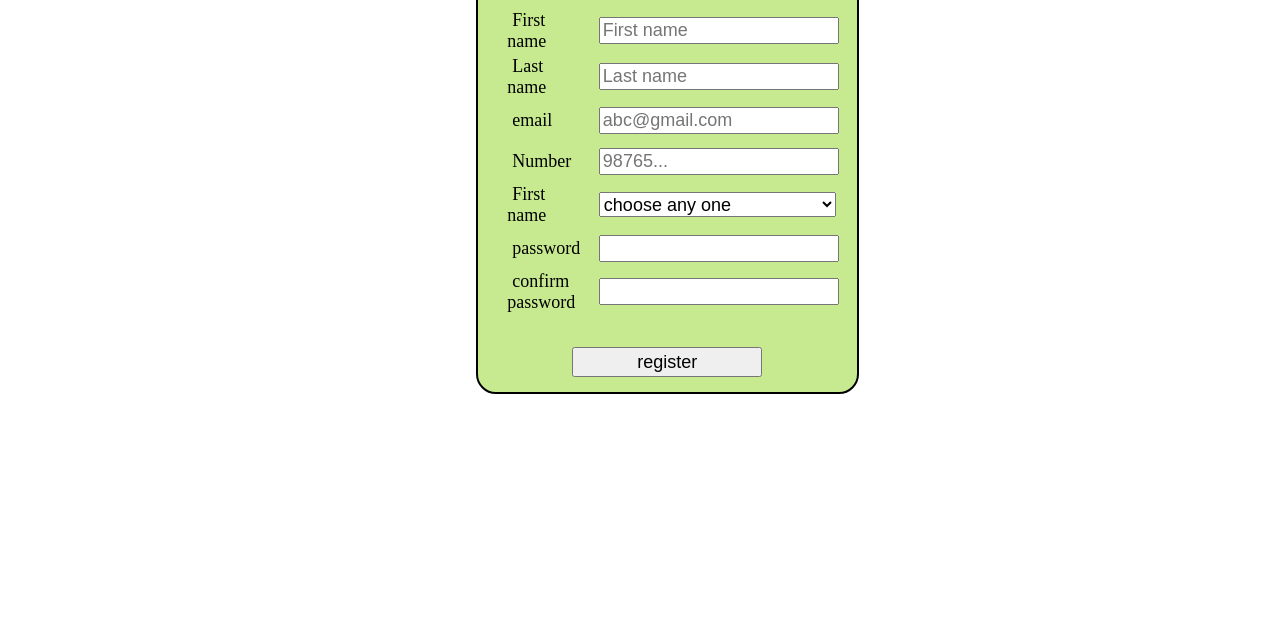
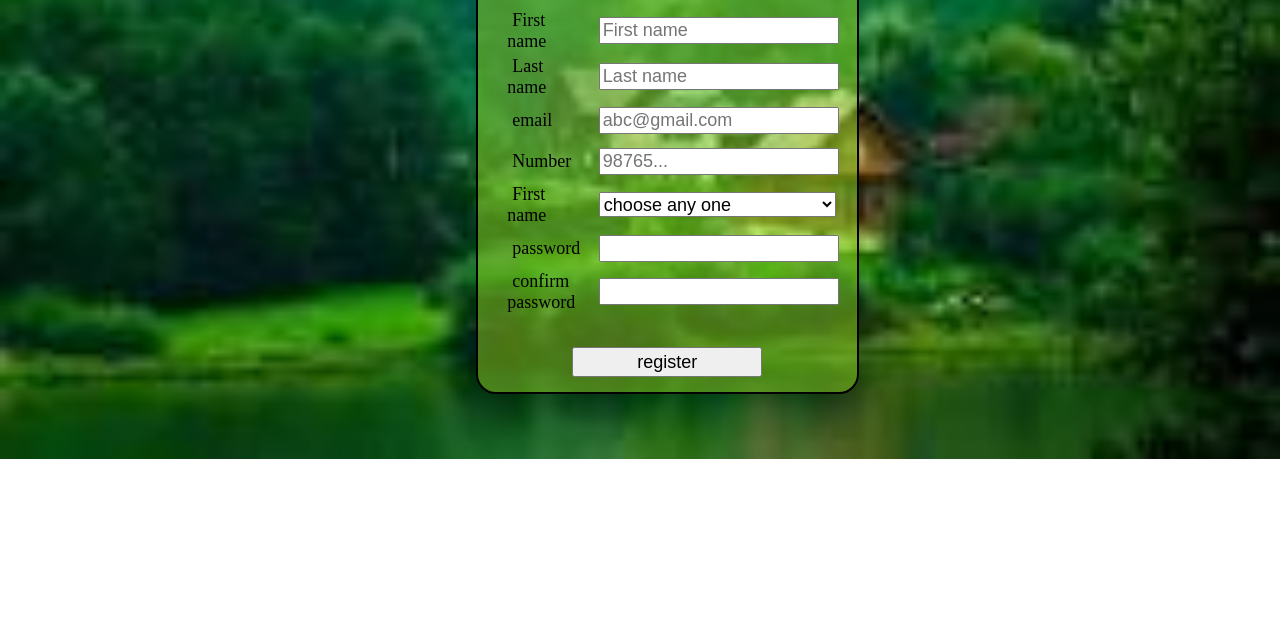
Before and after one commit to Nallasenathipathi/html_project2, a plain HTML site: page forms.html in a window 1280 px wide. Shown: the part 183-800 px from the top of the page. Drawn offline with Linux system fonts and the light colour scheme.

Commit message:
Update projectforms.css

```diff
--- a/projectforms.css
+++ b/projectforms.css
@@ -31,7 +31,7 @@ select{
     width: 50%;
 }
  body{
-    background-image: url(image/bg1.jfif);
+    background-image: url(bg1.jfif);
     background-repeat: no-repeat;
     background-position: center;
     background-size: cover;
```
